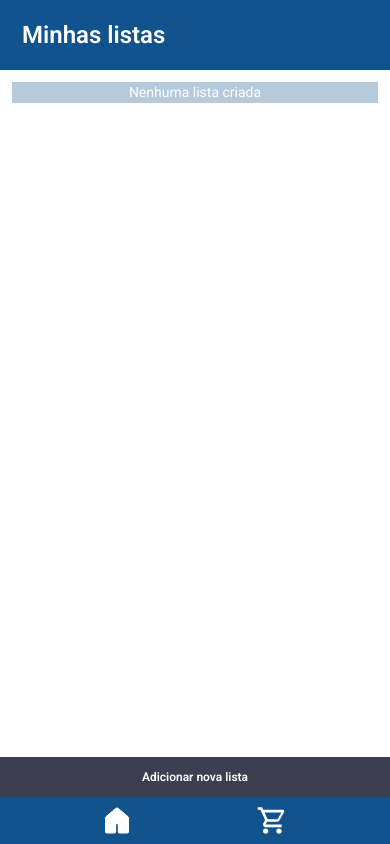
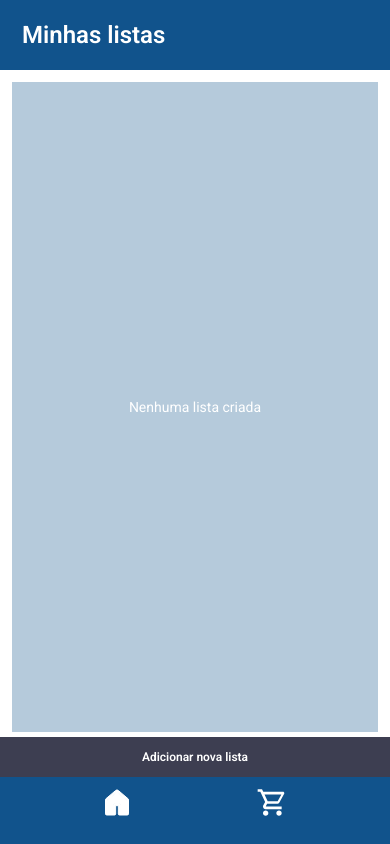
Before and after one commit to Decsaas-OpenSource/decmercado, a Next.js app: page /app/listas in a window 390 px wide. Built offline with nearby package versions, Linux system fonts and the light colour scheme.

Commit message:
ajuste menu para mobile e desativando botao receitas temporariamente

```diff
--- a/src/app/app/layout.tsx
+++ b/src/app/app/layout.tsx
@@ -1,7 +1,7 @@
 export default function Layout({ children, }: Readonly<{ children: React.ReactNode; }>) {
 
   return (
-    <div className="bg-branco text-preto min-h-screen">
+    <div className="bg-branco text-preto min-h-screen flex flex-col grow">
         {children}
     </div>
   );
--- a/src/app/components/home/ReceitasCards.tsx
+++ b/src/app/components/home/ReceitasCards.tsx
@@ -18,12 +18,24 @@ export default function ReceitasCards(prop: ReceitasCardsProp) {
     const TAMANHO_PARA_CENTRALIZAR = 2
 
     return (
-        <>
+        <div className="relative flex flex-col grow h-max">
+
+            <div className="absolute w-full flex flex-col grow h-full left-0
+                bg-gradient-to-r from-[#FFFFFF90] via-[#BDB9CC10] to-[#FFFFFF90]">
+                <div className="flex h-full items-center justify-center">
+                    <div className="bg-perigo-200 text-branco text-bold-titulo
+                        text-center rotate-45 pl-2 pr-2">
+                        Indisponível
+                    </div>
+                </div>
+            </div>
+
+
             <div className="mt-3 mb-3 flex items-center w-full">
                 <span className="w-full text-bold-sub-titulo text-neutro-800">
                     Minhas receitas
                 </span>
-                <BotaoLink titulo="Nova receita" href={`${URL_RECEITA}nova`} css="bg-secundario-500 w-max"/>
+                <BotaoLink titulo="Nova receita" href={`${URL_RECEITA}nova`} css="bg-secundario-500 w-max" />
             </div>
 
             <div className={`flex flex-wrap whitespace-pre-wrap ${TAMANHO_LISTAGEM >= TAMANHO_PARA_CENTRALIZAR ? 'place-content-between' : ''}`}>
@@ -42,7 +54,7 @@ export default function ReceitasCards(prop: ReceitasCardsProp) {
                     (<BotaoLink href={URL_RECEITA} css="bg-secundario-500" titulo="Ver mais" cssLink="w-full" />)
                 ) : false}
             </div>
-        </>
+        </div>
 
     )
 
--- a/src/app/components/template/Body.tsx
+++ b/src/app/components/template/Body.tsx
@@ -6,7 +6,7 @@ interface BodyProp {
 export default function Body(prop: BodyProp) {
 
     return (
-        <div className={`h-full w-full p-[12px] ${prop.css}`}>
+        <div className={`relative flex flex-col grow h-full w-full p-3 pb-28 ${prop.css}`}>
             {prop.children}
         </div>
     )
--- a/src/app/components/template/footer/FooterMenu.tsx
+++ b/src/app/components/template/footer/FooterMenu.tsx
@@ -10,7 +10,7 @@ interface MenuFooterProp {
 export default function FooterMenu(prop: MenuFooterProp) {
 
     return (
-        <div className="flex bg-primario-500 text-branco justify-center space-x-32 h-[47px]">
+        <div className="flex bg-primario-500 text-branco justify-center space-x-32 pb-7 pt-3">
             <Link href={URL_HOME} className="content-center">
                 {prop.focoHome ? HomeSolid : Home}
             </Link>
--- a/src/app/components/utils/listagem/ListagemRoot.tsx
+++ b/src/app/components/utils/listagem/ListagemRoot.tsx
@@ -11,7 +11,7 @@ export default function ListagemRoot(prop: ListagemRootProp) {
             {
                 prop.exibirListagem ? prop.children
                     : (
-                        <div className="bg-primario-100 text-branco h-full
+                        <div className="bg-primario-100 text-branco flex flex-col grow justify-center
                             content-center text-center text-regular-paragrafo">
                             {prop.mensagemVazio}
                         </div>
```
